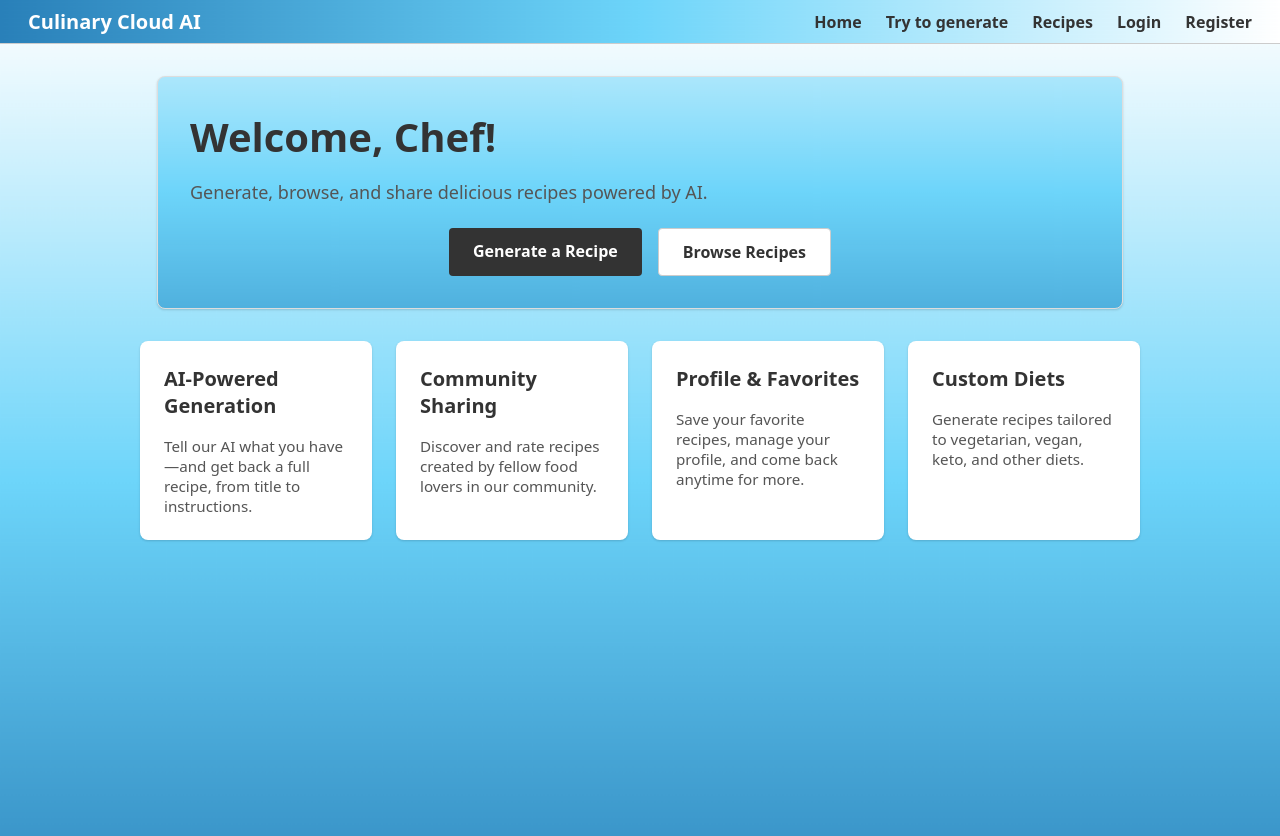
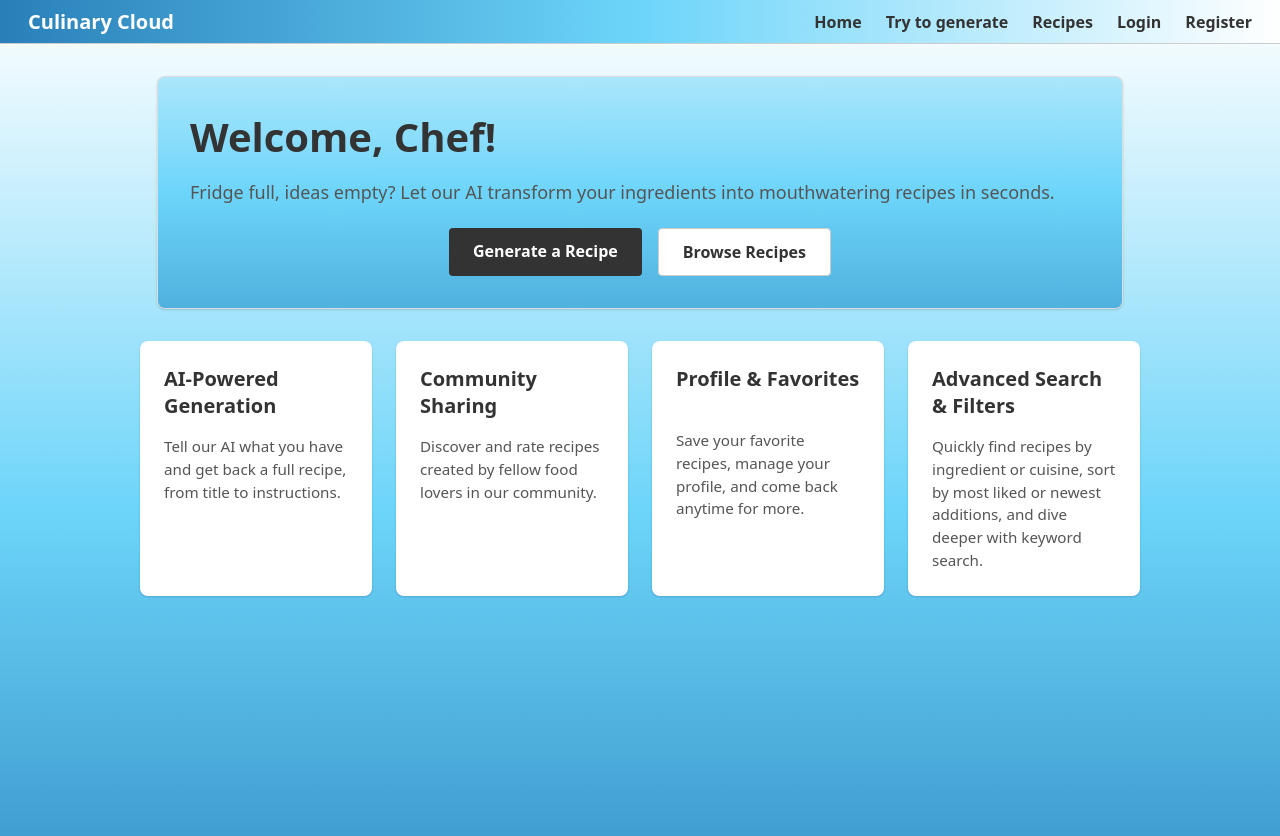
Before and after one commit to Vidya-GM/Recipe_Generator, a Django app: page / in a window 1280 px wide. Shown: the top 836 px of the page. Run offline with Django 5.2, Linux system fonts and the light colour scheme; data that the repository does not hold is empty.

Commit message:
Add favicon icon, change project name, text on the home page

```diff
--- a/culinary_cloud_ai/applications/recipes/templates/recipes/home.html
+++ b/culinary_cloud_ai/applications/recipes/templates/recipes/home.html
@@ -1,12 +1,12 @@
 {% extends "base.html" %}
 {% load static %}
 
-{% block title %}Culinary Cloud AI{% endblock %}
+{% block title %}Culinary Cloud{% endblock %}
 {% block content %}
 
 <div class="home-hero">
   <h1>Welcome, {% if user.is_authenticated %}{{ user.username }}{% else %}Chef{% endif %}!</h1>
-  <p>Generate, browse, and share delicious recipes powered by AI.</p>
+  <p>Fridge full, ideas empty? Let our AI transform your ingredients into mouthwatering recipes in seconds.</p>
   <div class="home-cta">
     {% if user.is_authenticated %}
       <a href="{% url 'recipes:generate_combined' %}" class="btn-primary">Generate a Recipe</a>
@@ -20,7 +20,7 @@
 <section class="home-features">
   <div class="feature">
     <h2>AI-Powered Generation</h2>
-    <p>Tell our AI what you have—and get back a full recipe, from title to instructions.</p>
+    <p>Tell our AI what you have and get back a full recipe, from title to instructions.</p>
   </div>
   <div class="feature">
     <h2>Community Sharing</h2>
@@ -31,8 +31,8 @@
     <p>Save your favorite recipes, manage your profile, and come back anytime for more.</p>
   </div>
   <div class="feature">
-    <h2>Custom Diets</h2>
-    <p>Generate recipes tailored to vegetarian, vegan, keto, and other diets.</p>
+    <h2>Advanced Search &amp; Filters</h2>
+    <p>Quickly find recipes by ingredient or cuisine, sort by most liked or newest additions, and dive deeper with keyword search.</p>
   </div>
 </section>
 
--- a/culinary_cloud_ai/config/static/css/main.css
+++ b/culinary_cloud_ai/config/static/css/main.css
@@ -943,7 +943,6 @@ html, body {
 
 .home-features {
   display: grid;
-  /* was repeat(auto-fill, minmax(240px, 1fr)); */
   grid-template-columns: repeat(auto-fit, minmax(200px, 1fr));
   gap: 1.5rem;
   width: calc(100% - 4rem);
@@ -951,8 +950,9 @@ html, body {
   margin: 2rem auto;
 }
 
-
-.feature {
+.home-features .feature {
+  display: flex;
+  flex-direction: column;
   background: #ffffff;
   padding: 1.5rem;
   border-radius: 8px;
@@ -961,31 +961,30 @@ html, body {
     0 1px 2px rgba(0,0,0,0.06);
 }
 
-.feature h2 {
-  margin-top: 0;
+.home-features .feature h2 {
+  /* reserve room for up to two lines */
+  min-height: 3rem;
+  margin: 0 0 0.5rem;
   font-size: 1.25rem;
   color: #333;
 }
 
-.feature p {
+.home-features .feature p {
   margin: 0.5rem 0 0;
+  line-height: 1.5;
+  font-size: 0.95rem;
   color: #555;
-  font-size: 0.95rem;
+  flex-grow: 1; /* pins any footer/content to the bottom */
 }
 
 /* Responsive stacking */
 @media (max-width: 700px) {
-  .home-hero,
   .home-features {
     width: calc(100% - 2rem);
-  }
-  .home-hero h1 {
-    font-size: 2rem;
-  }
-  .home-features {
     grid-template-columns: 1fr;
   }
 }
+
 
 
 /* ---------- Uiverse Cube Loader ---------- */
--- a/culinary_cloud_ai/config/templates/base.html
+++ b/culinary_cloud_ai/config/templates/base.html
@@ -5,14 +5,21 @@
   <meta charset="UTF-8">
   <meta name="viewport" content="width=device-width, initial-scale=1">
 
-  <title>{% block title %}Culinary Cloud AI{% endblock %}</title>
+  <title>{% block title %}Culinary Cloud{% endblock %}</title>
   <link rel="stylesheet" href="{% static 'css/main.css' %}">
+
+  <!-- Favicon -->
+  <link rel="icon"
+        type="image/x-icon"
+        href="{% static 'images/favicon.ico' %}">
+  <link rel="shortcut icon"
+        href="{% static 'images/favicon.ico' %}">
 </head>
 <body>
   <header>
     <nav class="site-nav">
       {# Brand / project name #}
-      <a href="{% url 'recipes:home' %}" class="site-title">Culinary Cloud AI</a>
+      <a href="{% url 'recipes:home' %}" class="site-title">Culinary Cloud</a>
 
       {# Main links #}
       <a href="{% url 'recipes:home' %}">Home</a>
@@ -27,9 +34,9 @@
         <a href="{% url 'profile' %}">Profile</a>
         <a href="{% url 'my-recipes' %}">My Recipes</a>
         <a href="{% url 'notification-list' %}">Notifications
-            {% if unread_notif_count > 0 %}
-                <span class="notification-badge">{{ unread_notif_count }}</span>
-            {% endif %}
+          {% if unread_notif_count > 0 %}
+            <span class="notification-badge">{{ unread_notif_count }}</span>
+          {% endif %}
         </a>
       {% else %}
         <a href="{% url 'login' %}">Login</a>
```
